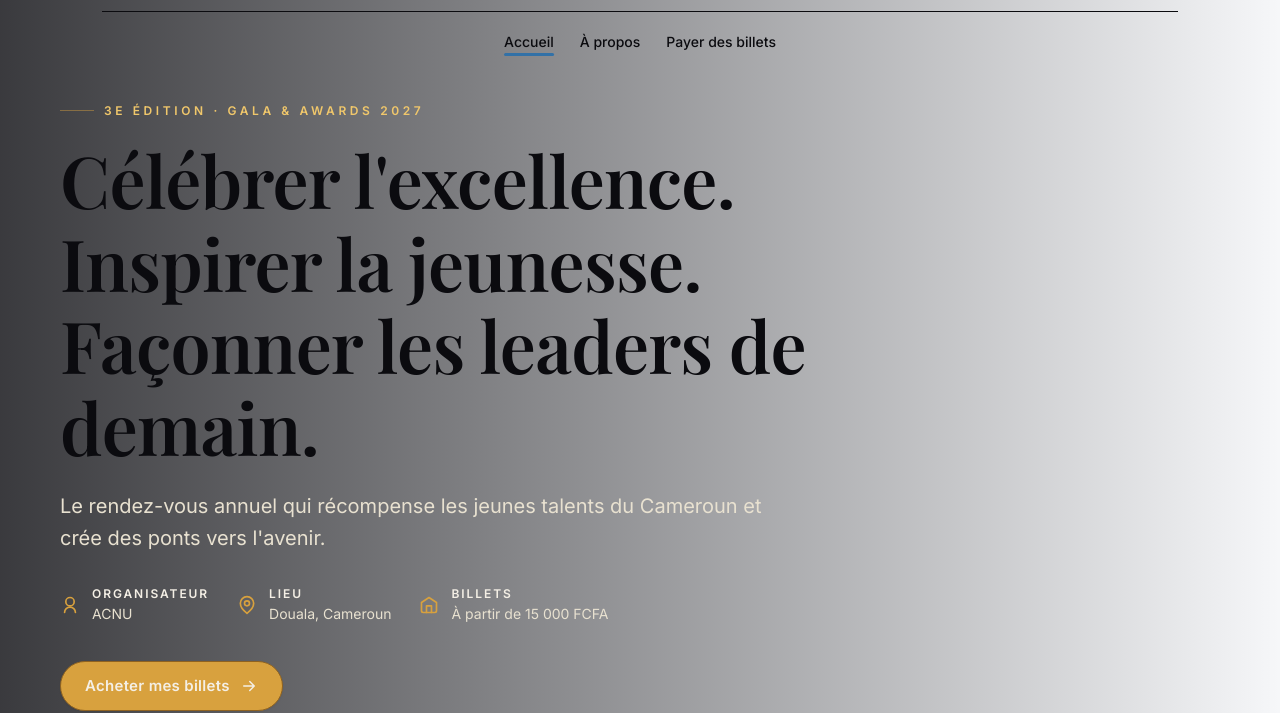
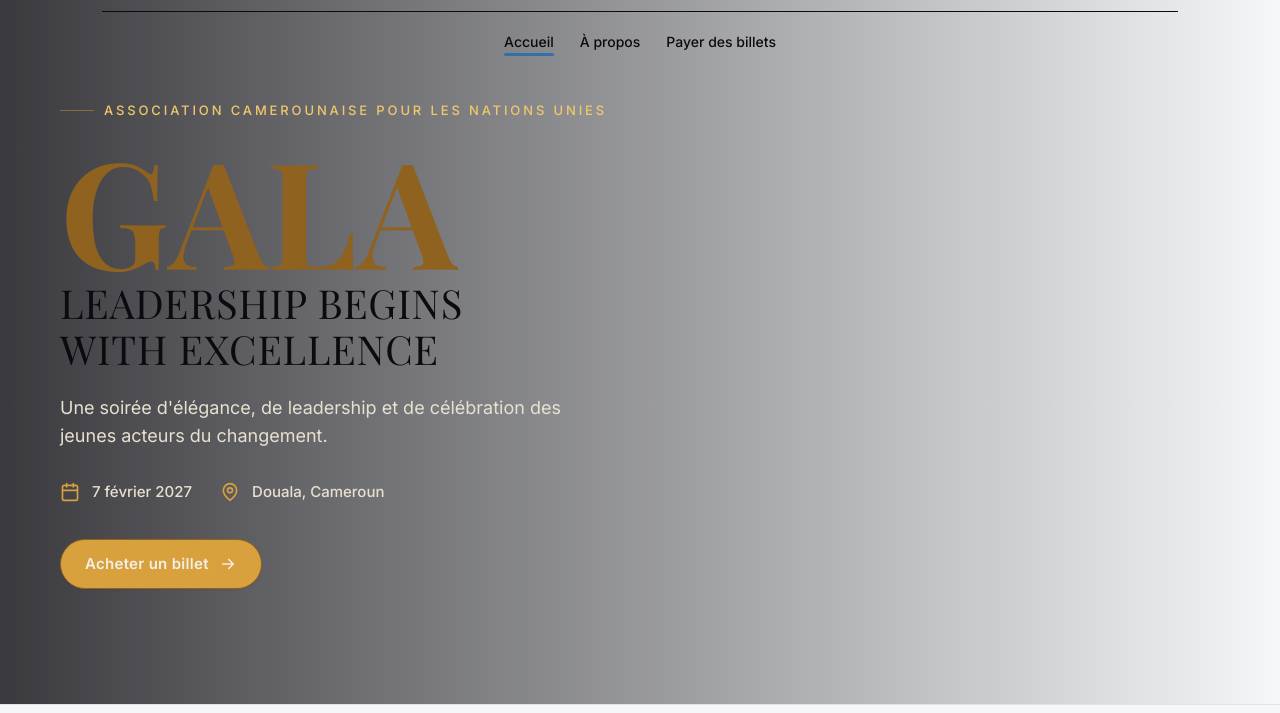
Before and after one commit to LambeAdamu/ACNU-gala, a website: page public/index.html in a window 1280 px wide. Shown: the part 107-820 px from the top of the page. Drawn offline with nearby package versions, Linux system fonts and the light colour scheme; a web font is replaced by a local one.

Commit message:
adjusting UI

```diff
--- a/public/css/styles.css
+++ b/public/css/styles.css
@@ -518,17 +518,32 @@ p {
 }
 
 .hero__title {
-  font-size: clamp(40px, 5.6vw, 72px);
-  letter-spacing: -0.01em;
   margin-bottom: 22px;
 }
 
-.hero__title em {
-  font-style: italic;
-  color: transparent;
-  background: linear-gradient(120deg, var(--gold-hi), var(--gold) 55%, var(--gold-deep));
-  -webkit-background-clip: text;
-  background-clip: text;
+.hero__title-main {
+  display: block;
+  font-weight: 700;
+  line-height: 0.95;
+  letter-spacing: 0.01em;
+  font-size: clamp(72px, 12vw, 148px);
+  text-transform: uppercase;
+  color: var(--gold-deep);
+}
+
+.hero__title-sub {
+  display: block;
+  font-weight: 400;
+  line-height: 1.15;
+  letter-spacing: 0.02em;
+  font-size: clamp(24px, 3.2vw, 40px);
+  text-transform: uppercase;
+}
+
+.hero__title-sub br { display: none; }
+
+@media (min-width: 861px) {
+  .hero__title-sub br { display: inline; }
 }
 
 .hero__actions {
@@ -1858,10 +1873,17 @@ p {
 .hero--event .hero__grid { grid-template-columns: minmax(0, 1fr); }
 .hero__copy { position: relative; z-index: 1; max-width: 760px; }
 
+.hero--event .kicker {
+  font-size: 13px;
+  font-weight: 500;
+  letter-spacing: 0.22em;
+}
+
 .hero__sub {
-  font-size: clamp(17px, 2vw, 20px);
+  font-size: 18px;
+  line-height: 1.6;
   color: var(--ink-2);
-  max-width: 56ch;
+  max-width: 520px;
   margin-bottom: 30px;
 }
 
@@ -1879,21 +1901,20 @@ p {
   align-items: center;
   gap: 12px;
   color: var(--ink-2);
-  font-size: 14px;
+  font-size: 15px;
+  line-height: 1.45;
+  font-weight: 500;
 }
 
 .hero__fact svg { width: 20px; height: 20px; color: var(--gold); flex: none; }
 
-.hero__fact b {
-  display: block;
-  color: var(--ink);
-  font-size: 12px;
-  letter-spacing: 0.16em;
-  text-transform: uppercase;
-  font-weight: 600;
-}
-
 .hero--event .hero__actions { margin-bottom: 0; }
+
+@media (max-width: 600px) {
+  .hero--event .kicker { font-size: 12px; }
+  .hero__sub { font-size: 17px; }
+  .hero__facts { flex-direction: column; align-items: flex-start; }
+}
 
 .nav__link.is-active { color: var(--menu-ink); }
 .nav__link.is-active::after { width: 100%; }
--- a/public/index.html
+++ b/public/index.html
@@ -56,28 +56,27 @@
 
       <div class="container hero__grid">
         <div class="hero__copy">
-          <p class="kicker">3e édition · Gala &amp; Awards 2027</p>
-          <h1 class="hero__title">Célébrer l'excellence. Inspirer la jeunesse. <br>Façonner les leaders de demain.</h1>
-          <p class="hero__sub">Le rendez-vous annuel qui récompense les jeunes talents du Cameroun et crée des ponts vers l'avenir.</p>
+          <p class="kicker">Association Camerounaise pour les Nations Unies</p>
+          <h1 class="hero__title">
+            <span class="hero__title-main">Gala</span>
+            <span class="hero__title-sub">Leadership begins <br>with excellence</span>
+          </h1>
+          <p class="hero__sub">Une soirée d'élégance, de leadership et de célébration des jeunes acteurs du changement.</p>
 
           <ul class="hero__facts" aria-label="Informations clés">
             <li class="hero__fact">
-              <svg viewBox="0 0 24 24" fill="none" stroke="currentColor" stroke-width="2" stroke-linecap="round" stroke-linejoin="round" aria-hidden="true"><circle cx="12" cy="8" r="5"/><path d="M5.5 21a6.5 6.5 0 0113 0"/></svg>
-              <span><b>Organisateur</b>ACNU</span>
+              <svg viewBox="0 0 24 24" fill="none" stroke="currentColor" stroke-width="2" stroke-linecap="round" stroke-linejoin="round" aria-hidden="true"><rect x="3" y="4" width="18" height="18" rx="2"/><path d="M16 2v4M8 2v4M3 10h18"/></svg>
+              <span>7 février 2027</span>
             </li>
             <li class="hero__fact">
               <svg viewBox="0 0 24 24" fill="none" stroke="currentColor" stroke-width="2" stroke-linecap="round" stroke-linejoin="round" aria-hidden="true"><path d="M20 10c0 6-8 12-8 12s-8-6-8-12a8 8 0 0116 0z"/><circle cx="12" cy="10" r="3"/></svg>
-              <span><b>Lieu</b>Douala, Cameroun</span>
-            </li>
-            <li class="hero__fact">
-              <svg viewBox="0 0 24 24" fill="none" stroke="currentColor" stroke-width="2" stroke-linecap="round" stroke-linejoin="round" aria-hidden="true"><path d="M3 9l9-6 9 6v10a2 2 0 01-2 2H5a2 2 0 01-2-2z"/><path d="M9 21v-8h6v8"/></svg>
-              <span><b>Billets</b>À partir de 15 000 FCFA</span>
+              <span>Douala, Cameroun</span>
             </li>
           </ul>
 
           <div class="hero__actions">
             <a class="btn" href="#/billets" data-pay-cta>
-              Acheter mes billets
+              Acheter un billet
               <svg viewBox="0 0 24 24" fill="none" stroke="currentColor" stroke-width="2" stroke-linecap="round" stroke-linejoin="round" aria-hidden="true"><path d="M5 12h14M13 6l6 6-6 6"/></svg>
             </a>
           </div>
```
Also changed, not shown: 1 other file.
